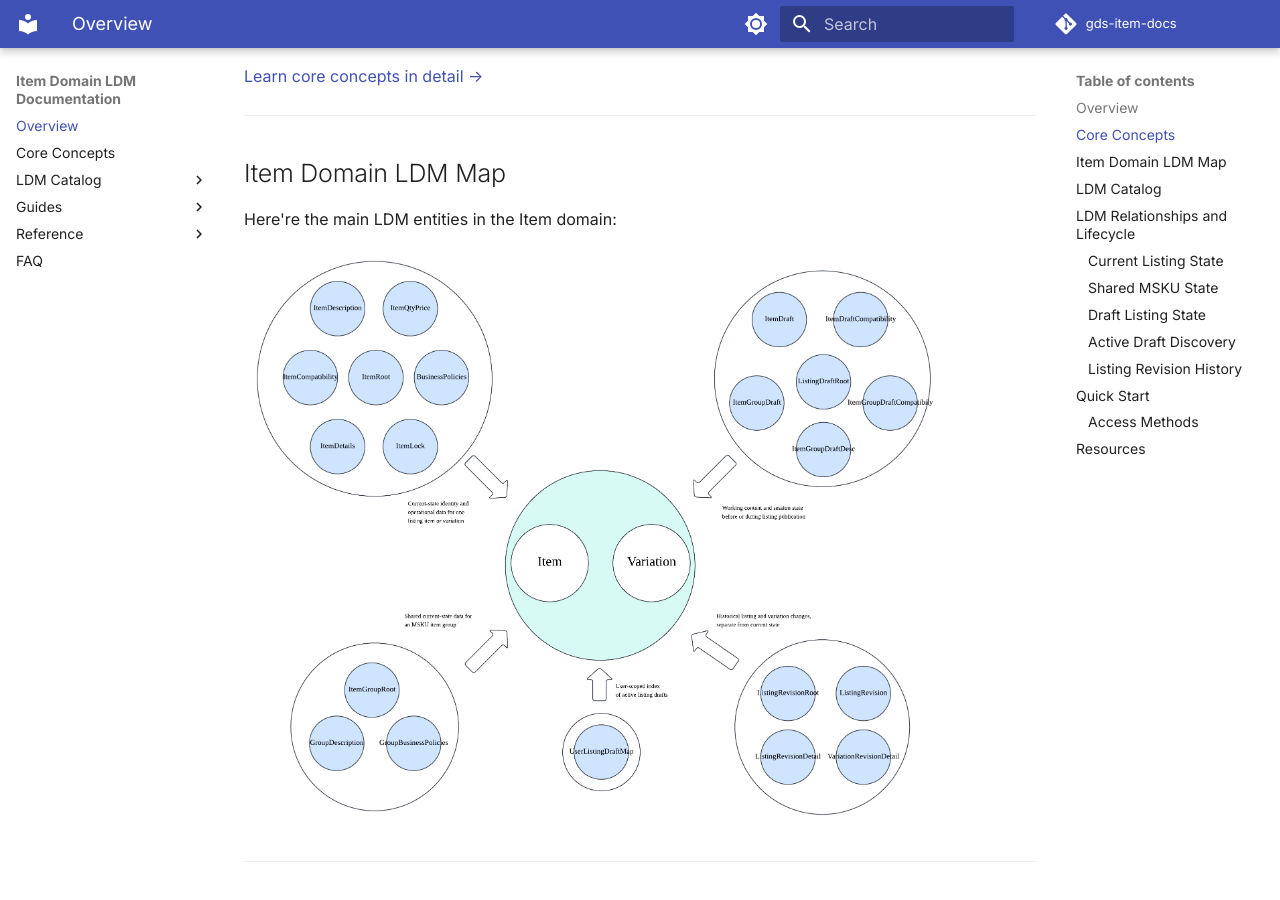
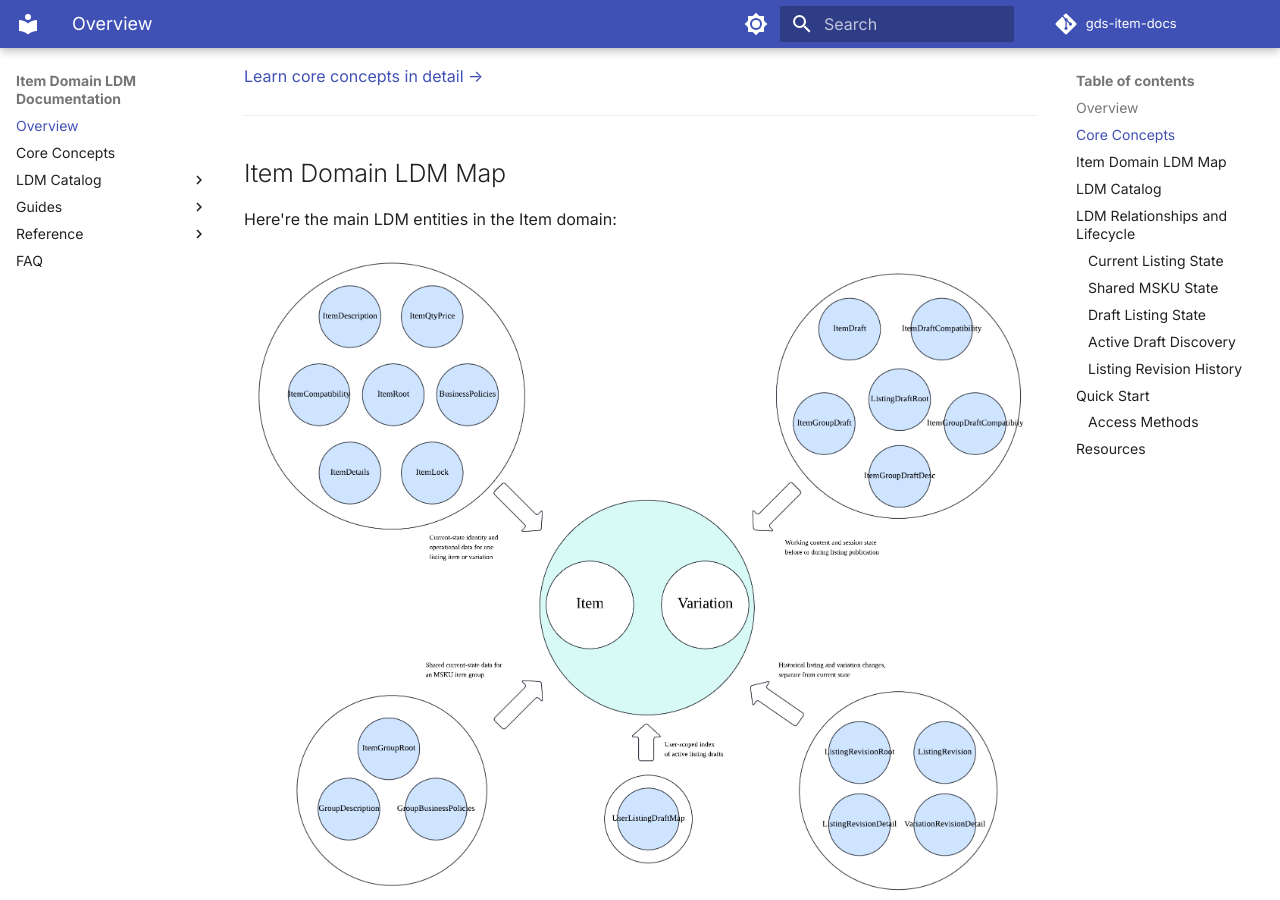
Before and after one commit to duanbiyi-ctrl/ework, an MkDocs documentation site: the page built from docs/index.md, in a window 1280 px wide and 900 px high, scrolled down 741 px. Built offline with MkDocs 1.6.1 and Material for MkDocs 9.7.7, drawn with Linux system fonts in a browser that asks for light colours; comment, search, counter and statistics services are not loaded.

Commit message:
docs: Increase width of Item Domain LDM Map image for better visibility

```diff
--- a/docs/index.md
+++ b/docs/index.md
@@ -40,7 +40,7 @@ Understanding Item domain fundamentals:
 
 Here're the main LDM entities in the Item domain:
 
-<img src="assets/item-domain-ldm-map.png" alt="Item Domain LDM Map" width="700"/>
+<img src="assets/item-domain-ldm-map.png" alt="Item Domain LDM Map" width="900"/>
 
 ---
 
```
